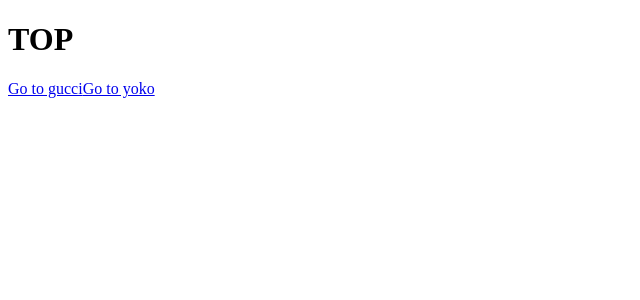
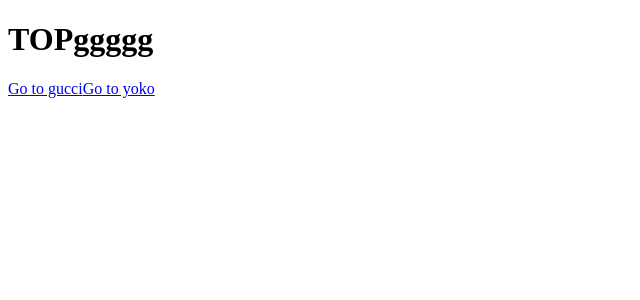
Before and after one commit to Yokoh-Gushiken/hackday2019, a Vue app: page / in a window 1280 px wide. Shown: the top 300 px of the page, without its empty margins (0-640 px from the left). Built offline with nearby package versions, Linux system fonts and the light colour scheme.

Commit message:
環境一次完成二回目

```diff
--- a/package.json
+++ b/package.json
@@ -4,6 +4,7 @@
   "description": "tyottyune~",
   "private": true,
   "scripts": {
+    "clean": "rm -rf dist",
     "build": "webpack",
     "start": "webpack-dev-server",
     "test": "echo \"Error: no test specified\" && exit 1"
--- a/src/pages/top.vue
+++ b/src/pages/top.vue
@@ -1,6 +1,6 @@
 <template>
     <div id="top">
-        <h1>TOP</h1>
+        <h1>TOPggggg</h1>
         <router-link to="gucci">Go to gucci</router-link>
         <router-link to="yoko">Go to yoko</router-link>
     </div>
--- a/webpack.config.js
+++ b/webpack.config.js
@@ -8,7 +8,7 @@ module.exports = {
   mode:'development',
   entry: './src/app/app.js',
   output: {
-    filename: 'app.min.js',
+    filename: 'app.js',
     path: resolve(__dirname, 'dist/'),
   },
   devServer: {
```
Also changed, not shown: 1 other file (tests, documents, lock files or other folders).
